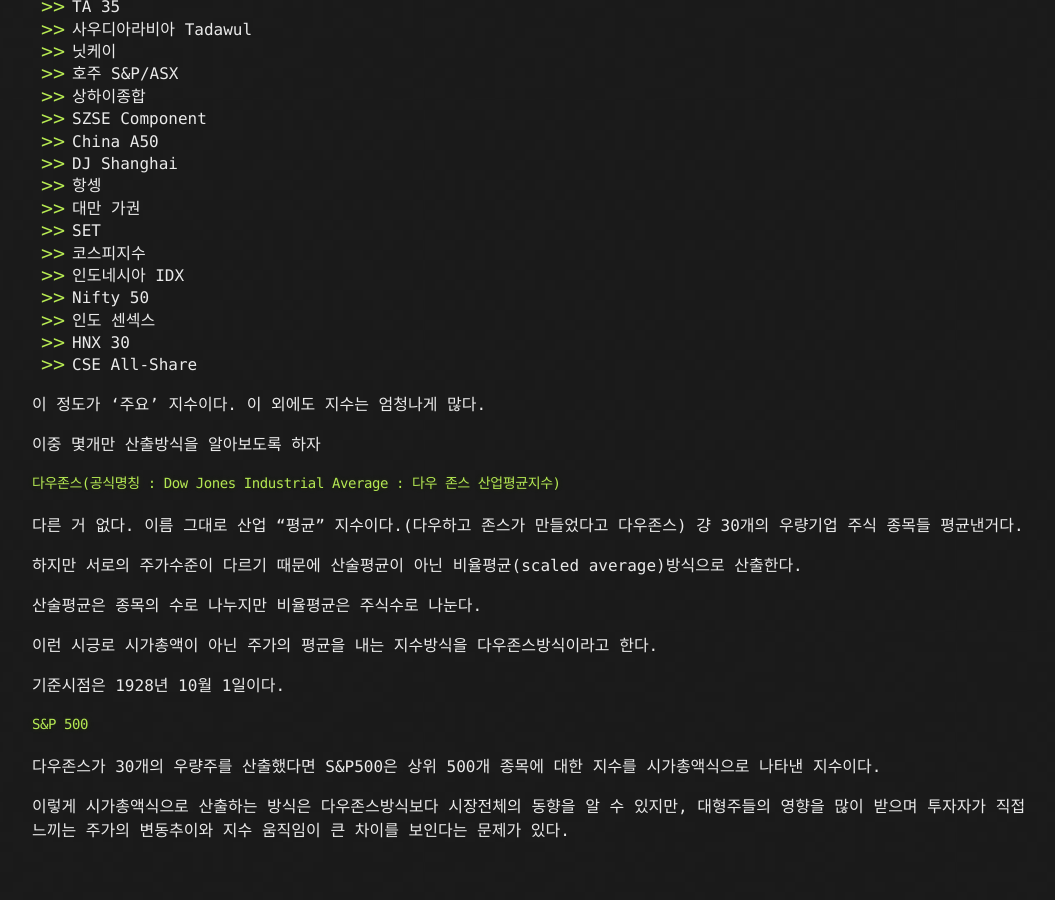
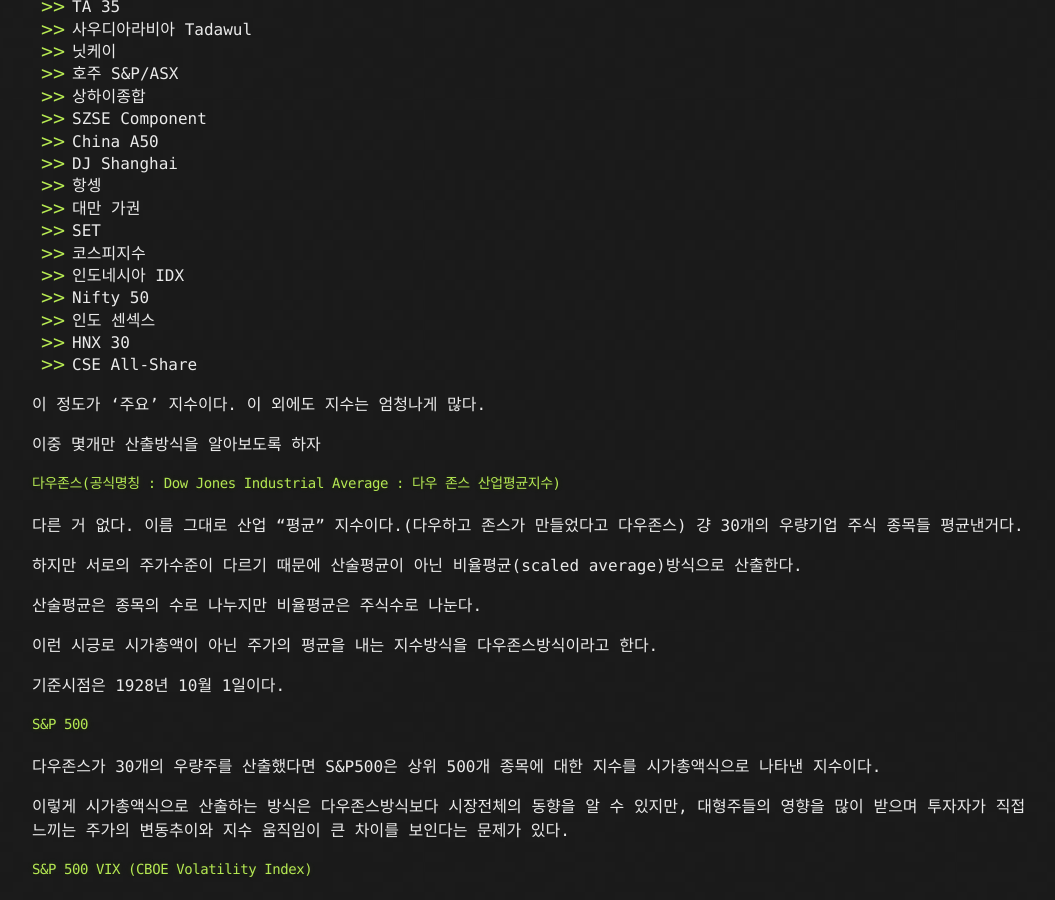
Before and after one commit to kooock/kooock.github.io, a Jekyll site: the page built from _posts/2018-07-31-what_is_index.md, in a window 1280 px wide and 900 px high, scrolled down 2029 px. Shown: the whole window, without its empty margins (108-1163 px from the left). Built offline with Jekyll 4.4.1, drawn with Linux system fonts in a browser that asks for light colours; formulas are drawn with MathJax 3; before the commit the page ends 2892 px from its top, so only the background shows below that.

Commit message:
what is index update

```diff
--- a/_posts/2018-07-31-what_is_index.md
+++ b/_posts/2018-07-31-what_is_index.md
@@ -118,3 +118,5 @@
 다우존스가 30개의 우량주를 산출했다면 S&P500은 상위 500개 종목에 대한 지수를 시가총액식으로 나타낸 지수이다.
 
 이렇게 시가총액식으로 산출하는 방식은 다우존스방식보다 시장전체의 동향을 알 수 있지만, 대형주들의 영향을 많이 받으며 투자자가 직접 느끼는 주가의 변동추이와 지수 움직임이 큰 차이를 보인다는 문제가 있다.
+
+#### S&P 500 VIX (CBOE Volatility Index)
```
